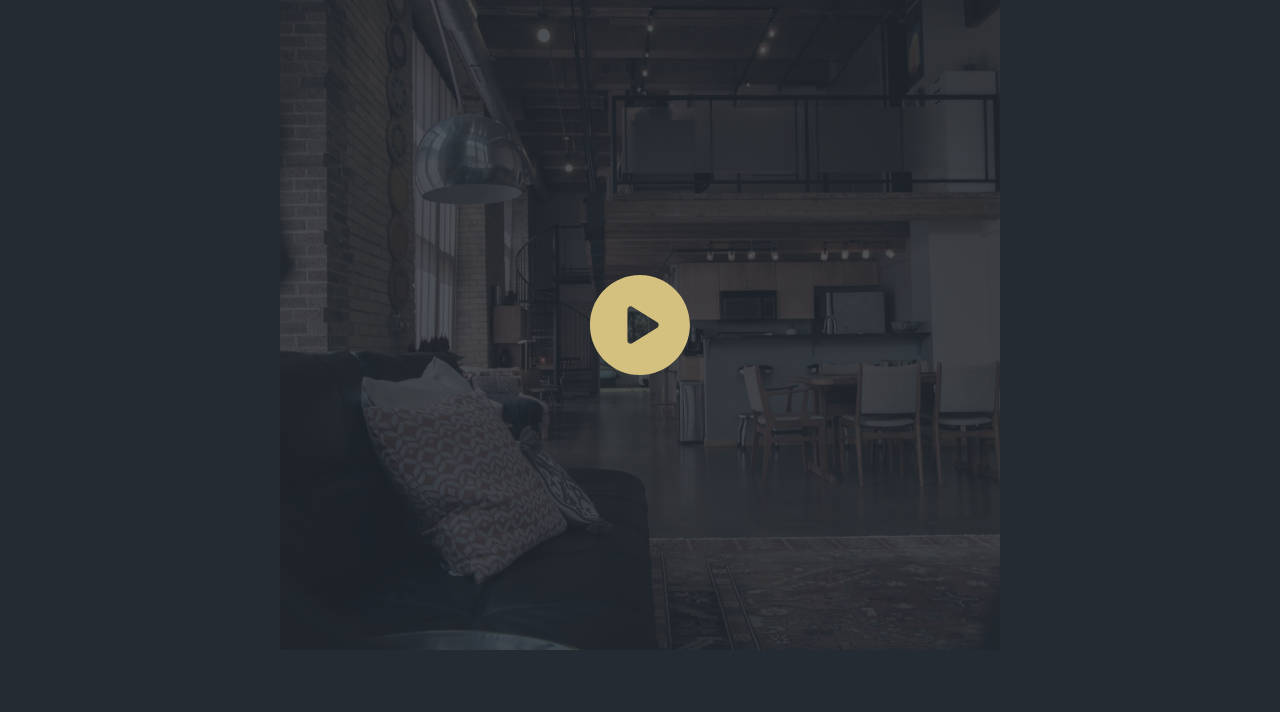
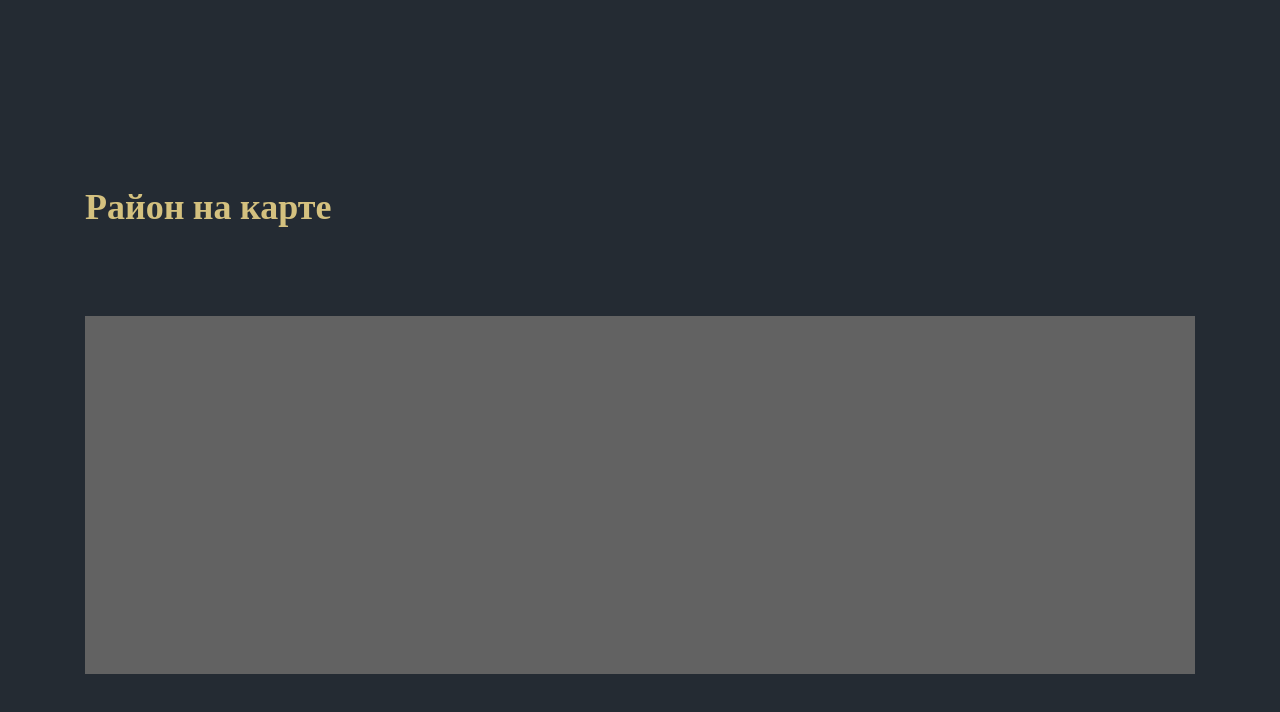
Before and after one commit to pererushev/lofthouse, a plain HTML site: page index.html in a window 1280 px wide. Drawn offline with nearby package versions, Linux system fonts and the light colour scheme; a web font is replaced by a local one.

Commit message:
map layout

```diff
--- a/index.html
+++ b/index.html
@@ -173,7 +173,7 @@
           </div>
         </div>
       </section>
-      <section class="video">
+      <section class="video none">
         <div class="container">
           <h2 class="visually-hidden">Видео про ЖК Лофт-Хаус</h2>
           <a href="#!" class="video__link">
@@ -182,6 +182,17 @@
           </a>
         </div>
       </section>
+      <section class="map">
+        <div class="container">
+          <div class="map__title">
+            <h2 class="title-2">Район на карте</h2>
+          </div>
+          <div class="map__content">
+            <div class="map__map" id="map"></div>
+          </div>
+        </div>
+      </section>
+
     </main>
   </body>
 </html>
--- /dev/null
+++ b/scss/blocks/_map.scss
@@ -0,0 +1,12 @@
+.map {
+    padding: 180px 0;
+
+    &__title {
+        margin-bottom: 88px;
+    }
+    &__content {
+        height: 358px;
+        background-color: #626262;
+    }
+
+}
--- a/scss/blocks/_video.scss
+++ b/scss/blocks/_video.scss
@@ -12,6 +12,11 @@
       width: 100%;
       height: 100%;
       background-color: rgba(36, 43, 51, 0.8);
+      transition: background-color 0.2s ease-in;
+    }
+
+    &:hover::before {
+      background-color: rgba(36, 43, 51, 0.6);
     }
   }
   &__icon {
@@ -19,5 +24,10 @@
     left: 50%;
     top: 50%;
     transform: translate(-50%, -50%);
+    transition: transform 0.2s ease-in;
+  }
+  &__link:hover &__icon {
+    transform: translate(-50%, -50%) scale(1.2);
+    filter: saturate(1.5);
   }
 }
--- a/scss/main.scss
+++ b/scss/main.scss
@@ -13,3 +13,4 @@
 @import "./blocks/cta";
 @import "./blocks/form";
 @import "./blocks/video";
+@import "./blocks/map";
```
Also changed, not shown: css/main.css.
